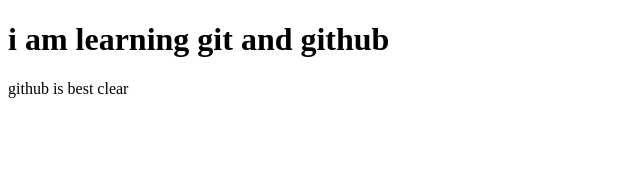
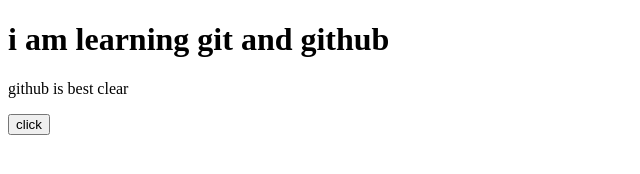
Before and after one commit to bushra3112004/practice-git-repo, a plain HTML site: page index.html in a window 1280 px wide. Shown: the whole page, without its empty margins (0-640 px from the left). Drawn offline with Linux system fonts and the light colour scheme.

Commit message:
addede sent

```diff
--- a/index.html
+++ b/index.html
@@ -2,10 +2,16 @@
 <html >
 <head>
     <title>Document</title>
+    <style>
+        .btn{
+            color: yello;
+        }
+    </style>
 </head>
 <body>
     <h1>i am learning git and github</h1>
     <p>github is best clear
     </p>
+    <button class="btn">click</button>
 </body>
 </html>
```
